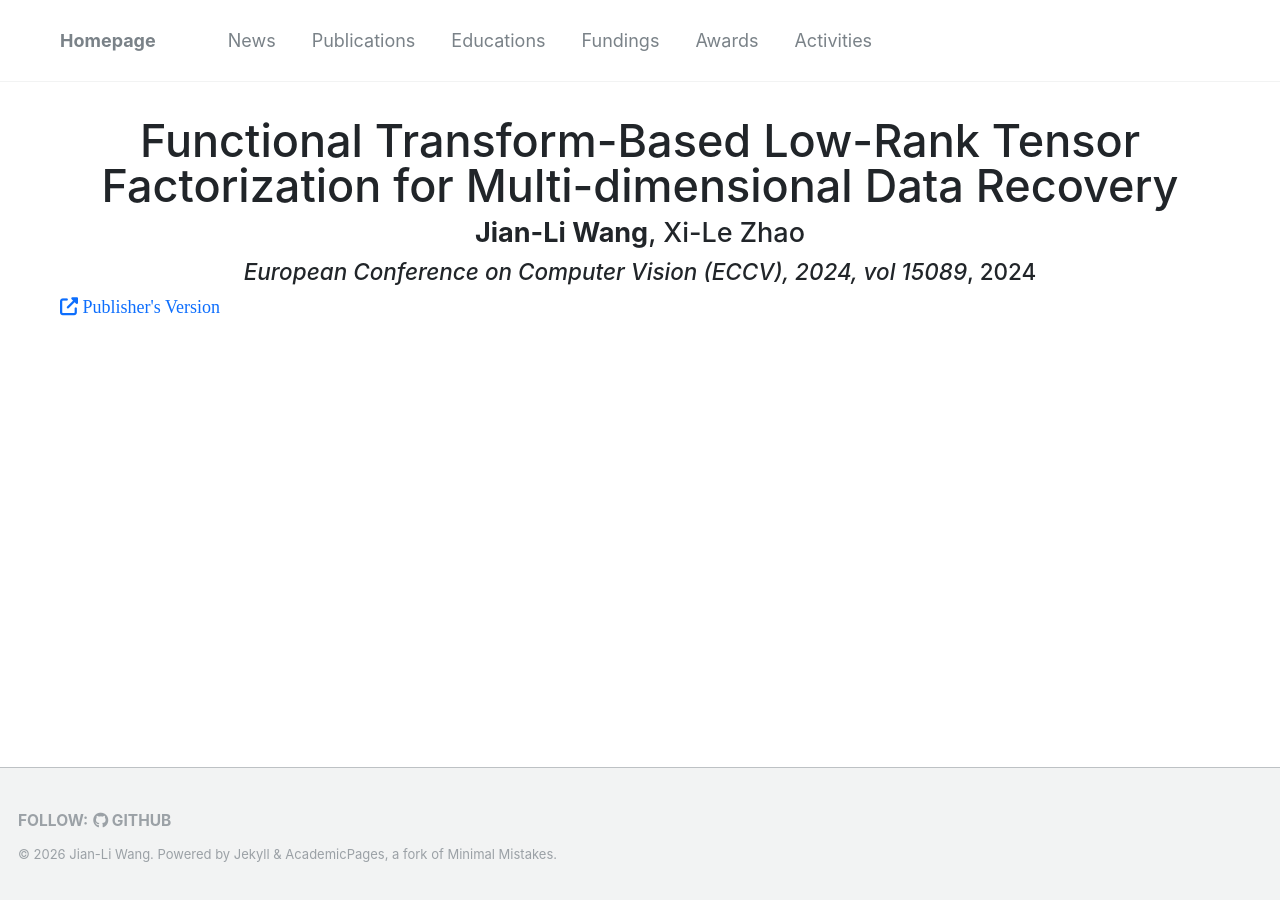
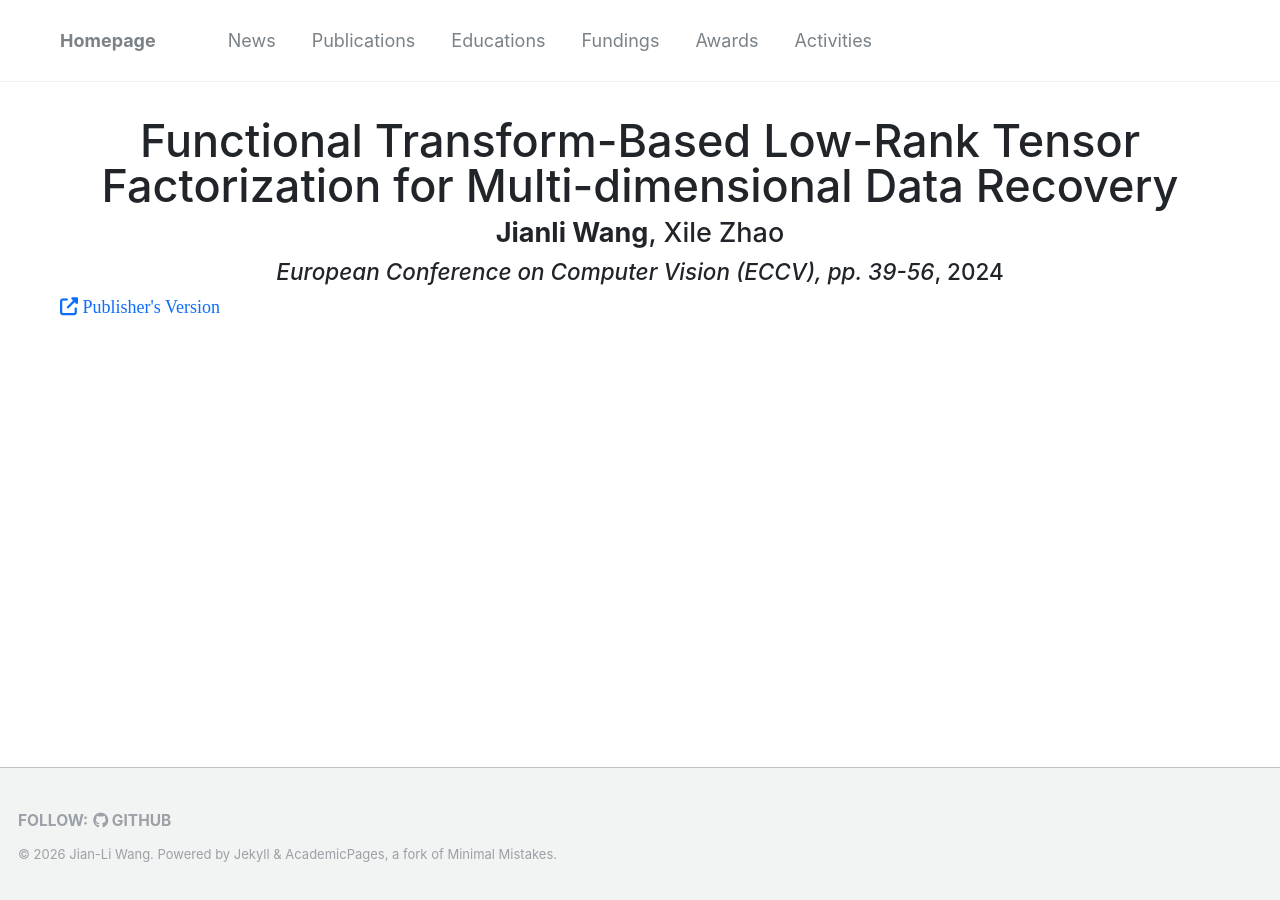
Before and after one commit to wangjianli123/wangjianli123.github.io, a Jekyll site: the page built from _publications/eccv2024.md, in a window 1280 px wide. Built offline with Jekyll 4.4.1, drawn with Linux system fonts in a browser that asks for light colours; nearby versions of some CDN libraries; comment, search, counter and statistics services are not loaded.

Commit message:
Update eccv2024.md

```diff
--- a/_publications/eccv2024.md
+++ b/_publications/eccv2024.md
@@ -1,8 +1,8 @@
 ---
 title: "Functional Transform-Based Low-Rank Tensor Factorization for Multi-dimensional Data Recovery"
-authors: "<b>Jian-Li Wang</b>, Xi-Le Zhao"
-venue: "European Conference on Computer Vision (ECCV), 2024, vol 15089"
-official_url: "https://ieeexplore.ieee.org/stamp/stamp.jsp?tp=&arnumber=11177249"
+authors: "<b>Jianli Wang</b>, Xile Zhao"
+venue: "European Conference on Computer Vision (ECCV), pp. 39-56"
+official_url: "https://link.springer.com/chapter/10.1007/978-3-031-72751-1_3"
 image: "files/Functional Transform-Based LowRank Tensor Factorization for Multidimensional Data Recovery.png"
 date: 2024-01-01
 collection: "publications"
```
